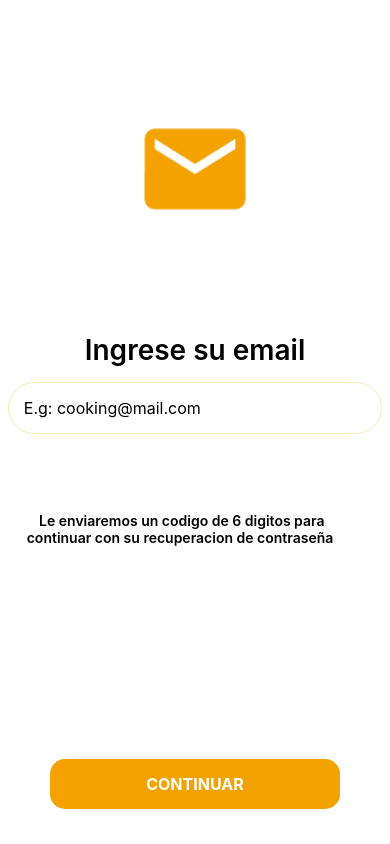
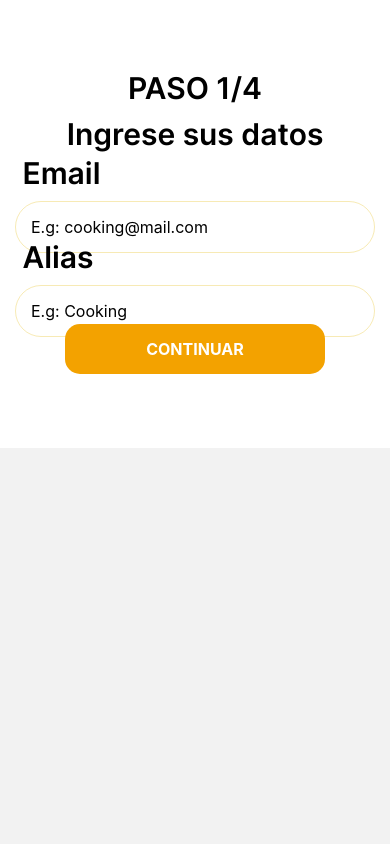
Before and after one commit to Julian-Gamietea/tasty-hub, a React Native app: screen / in a window 390 px wide. Built offline with nearby package versions, Linux system fonts and the light colour scheme.

Commit message:
react-navigation added

```diff
--- a/App.js
+++ b/App.js
@@ -1,18 +1,17 @@
-import { StatusBar } from 'expo-status-bar';
+import { NavigationContainer, StackActions } from '@react-navigation/native';
+import { createNativeStackNavigator } from '@react-navigation/native-stack';
 import React from 'react';
-import { StyleSheet, Text, View } from 'react-native';
 import { Register } from './register/Register';
-import InsertMail from './restore-password/InsertMail';
-import { ButtonCustom } from './shared-components/ButtonCustom';
-import { InputTasty } from './shared-components/InputTasty';
 
+const Stack = createNativeStackNavigator();
 
 export default function App() {
   return (
-      <View style ={{flex:1, alignItems:'stretch'}}>
-        <InsertMail/>
-      </View>
-
-
+      <NavigationContainer>
+        <Stack.Navigator initialRouteName="Home" screenOptions={{headerShown: false}}>
+          <Stack.Screen name="Home" component={Register}/>
+          {/* habría que ir agregando las screens aca */}
+        </Stack.Navigator>
+      </NavigationContainer>
   );
 }
--- a/package.json
+++ b/package.json
@@ -10,11 +10,15 @@
     "eject": "expo eject"
   },
   "dependencies": {
+    "@react-navigation/native": "^6.0.10",
+    "@react-navigation/native-stack": "^6.6.2",
     "expo": "~45.0.0",
     "expo-status-bar": "~1.3.0",
     "react": "17.0.2",
     "react-dom": "17.0.2",
     "react-native": "0.68.2",
+    "react-native-safe-area-context": "4.2.4",
+    "react-native-screens": "~3.11.1",
     "react-native-web": "0.17.7"
   },
   "devDependencies": {
```
Also changed, not shown: 1 other file (tests, documents, lock files or other folders).
